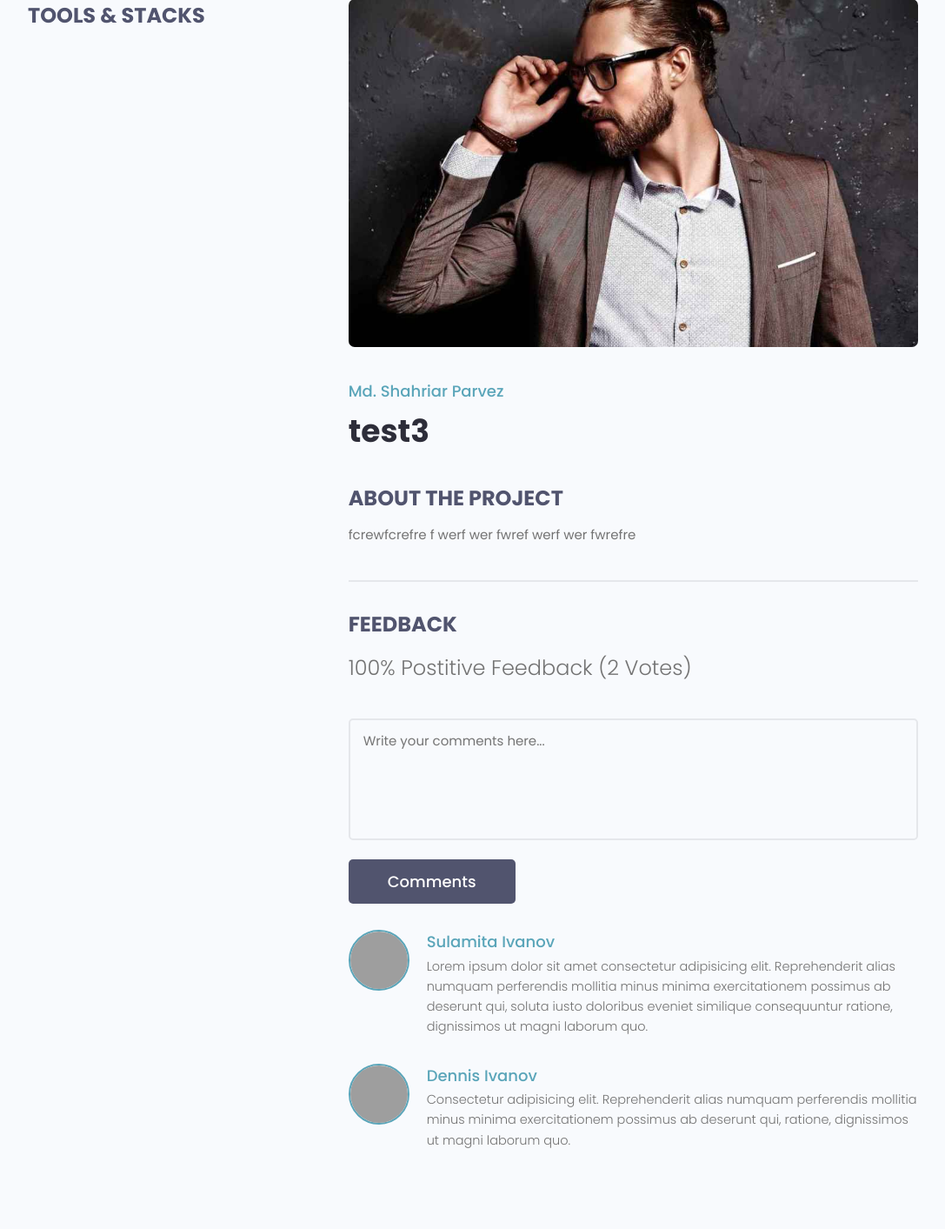
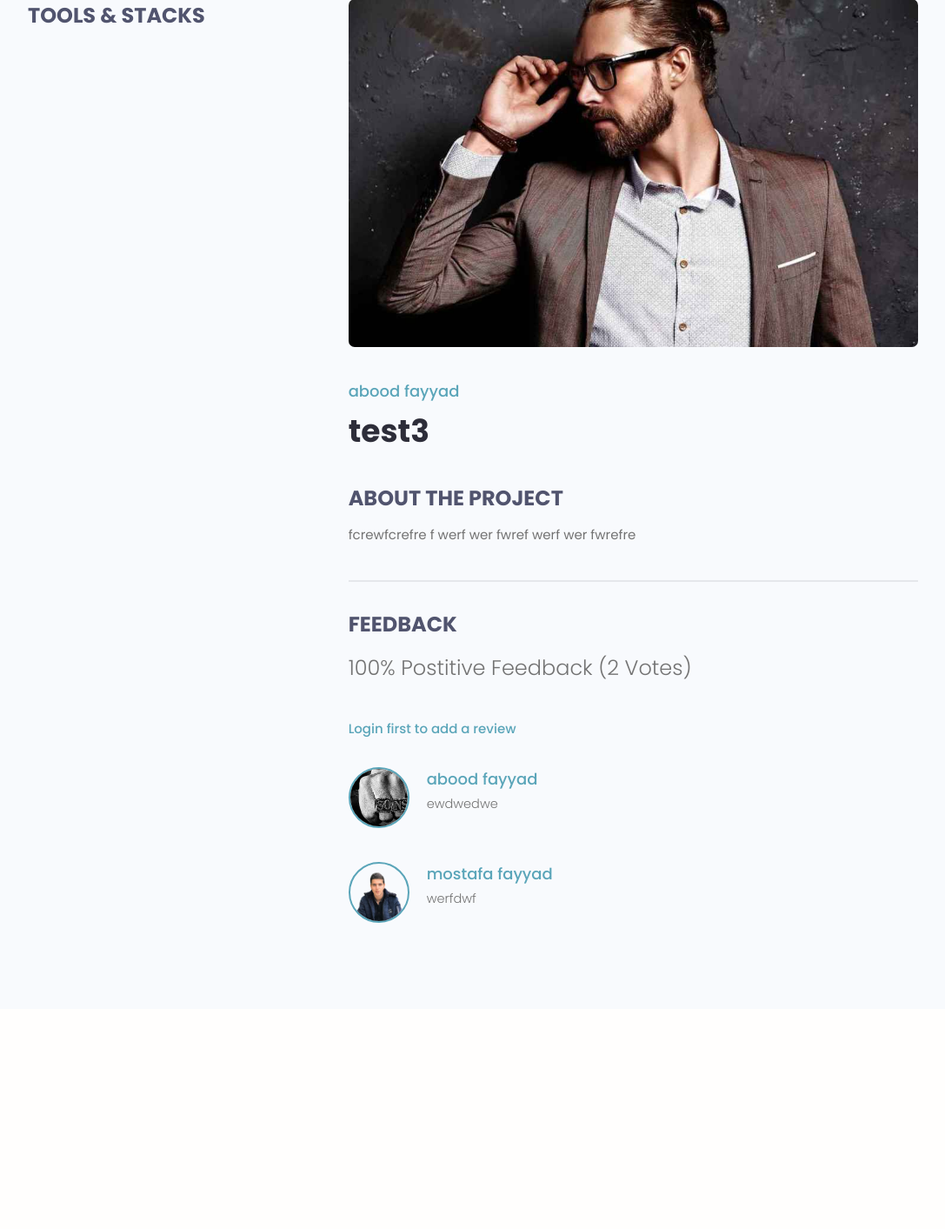
Before and after one commit to Mostafa-DE/Dev-Search-Django, a Django app: page /projects/project/7cdb5f82-708c-4ee3-8053-85738fce2173/ in a window 1280 px wide. Shown: the part 108-1521 px from the top of the page at 87% size, without its empty margins (96-1183 px from the left). After the commit the page ends 1169 px from the top, so only its background shows below. Run offline with Django 4.2, Linux system fonts and the light colour scheme; data comes from the database, SQL or seed files in the repository; both versions use the stored data as it was after the commit; some libraries are stand-ins or nearby versions; grey boxes are pictures that could not be loaded.

Commit message:
add review form, add logic for count the vote, fix som problem with template :)

```diff
--- a/projects/forms.py
+++ b/projects/forms.py
@@ -1,6 +1,6 @@
 from django.forms import ModelForm
 from django import forms
-from .models import Project
+from .models import Project, Review
 
 class ProjectForm(ModelForm):
     class Meta:
@@ -15,3 +15,20 @@ class ProjectForm(ModelForm):
         for name, field in self.fields.items():
             field.widget.attrs.update({"class": "input"})
         # self.fields["title"].widget.attrs.update({"class": "input", "placeholder": "Add Title"})
+
+
+
+class ReviewForm(ModelForm):
+    class Meta:
+        model = Review
+        fields = ['value', 'body']
+
+    labels = {
+        "value": "Place your vote",
+        "body": "Add a comment with your vote :)"
+    }
+
+    def __init__(self, *args, **kwargs):
+        super(ReviewForm, self).__init__(*args, **kwargs)
+        for name, field in self.fields.items():
+            field.widget.attrs.update({"class": "input"})
--- a/projects/models.py
+++ b/projects/models.py
@@ -20,7 +20,26 @@ class Project(models.Model):
         return self.title
 
     class Meta:
-        ordering = ['created']
+        ordering = ['-vote_ratio', "-vote_total", "title"] # order of projects depends on review
+
+
+    @property
+    def reviewers(self):
+        queryset = self.review_set.all().values_list('owner__id', flat=True)
+        return queryset
+
+
+    @property # write as a property becuase we want call without () just by name of function
+    def getVoteCount(self):
+        reviews = self.review_set.all()
+        upVotes = reviews.filter(value="up").count()
+        totalVotes = reviews.count()
+        ratio = (upVotes / totalVotes) * 100
+        self.vote_total = totalVotes
+        self.vote_ratio = ratio
+        self.save()
+
+
 
 
 class Review(models.Model):
@@ -28,15 +47,18 @@ class Review(models.Model):
         ('up', 'Up vote'),
         ('down', 'Down vote'),
     )
-    # owner
+    owner = models.ForeignKey(Profile, on_delete=models.CASCADE, null=True, blank=True)
     project = models.ForeignKey(Project, on_delete=models.CASCADE)
     body = models.TextField(null=True, blank=True, max_length=255)
     value = models.CharField(max_length=255, choices = VOTE_TYPE)
     created = models.DateTimeField(auto_now_add=True)
     id = models.UUIDField(default=uuid.uuid4, unique=True, primary_key=True, editable=False)
 
+    class Meta:
+        unique_together = [['owner', 'project']] # make sure every profile can leave one comment on th same project
+
     def __str__(self):
-        return self.value
+        return (self.value)
 
 
 class Tag(models.Model):
--- a/projects/templates/projects/project_form.html
+++ b/projects/templates/projects/project_form.html
@@ -4,7 +4,7 @@
 <main class="formPage my-xl">
   <div class="content-box">
     <div class="formWrapper">
-      <a class="backButton" href="{% url 'home' %}"><i class="im im-angle-left"></i></a>
+      <a class="backButton" href="{% url 'account' %}"><i class="im im-angle-left"></i></a>
       <br />
 
       <form class="form" method="POST" enctype="multipart/form-data">
--- a/projects/templates/projects/single-project.html
+++ b/projects/templates/projects/single-project.html
@@ -27,7 +27,7 @@
         </div>
         <div class="column column--2of3">
           <img class="singleProject__preview" src="{{ projects.featured_image.url }}" alt="portfolio thumbnail" />
-          <a href="profile.html" class="singleProject__developer">Md. Shahriar Parvez</a>
+          <a href="profile.html" class="singleProject__developer">{{projects.owner.name}}</a>
           <h2 class="singleProject__title">{{projects.title}}</h2>
           <h3 class="singleProject__subtitle">About the Project</h3>
           <div class="singleProject__info">
@@ -40,42 +40,47 @@
               {{projects.vote_ratio}}% Postitive Feedback ({{projects.vote_total}} Vote{{projects.vote_total|pluralize:"s" }})
             </h5>
 
-            <form class="form" action="#" method="POST">
-              <!-- Textarea -->
+            <!-- check if user already add the review on project -->
+            {% if request.user.profile.id in projects.reviewers %}
+            <p>You have already submit your review for this project</p>
+
+            <!-- make sure that you can't review on your works -->
+            {% elif request.user.profile == projects.owner %}
+            <p>You can't review on your own work</p>
+
+            <!-- check if user login to show form review -->
+            {% elif request.user.is_authenticated %}
+            <form class="form" action="{% url 'project' projects.id %}" method="POST">
+              {% csrf_token %}
+              {% for field in form %}
               <div class="form__field">
-                <label for="formInput#textarea">Comments: </label>
-                <textarea class="input input--textarea" name="message" id="formInput#textarea"
-                  placeholder="Write your comments here..."></textarea>
-              </div>
-              <input class="btn btn--sub btn--lg" type="submit" value="Comments" />
+                <label for="formInput#textarea">{{field.label}}</label>
+                  {{field}}
+                </div>
+              {% endfor %}
+              <input class="btn btn--sub btn--lg" type="submit" value="Add Review" />
             </form>
+
+            <!-- if user not login he can't see review form -->
+            {% else %}
+            <a href="{% url 'login' %}?next={{request.path}}"> Login first to add a review </a>
+
+            {% endif %}
             <div class="commentList">
+              {% for review in projects.review_set.all %}
+              {% if review.body %}
               <div class="comment">
-                <a href="profile.html">
+                <a href="{% url 'user-profile' review.owner.id %}">
                   <img class="avatar avatar--md"
-                    src="https://pbs.twimg.com/profile_images/1335382240931368961/b3wSZKj4_400x400.jpg" alt="user" />
+                    src="{{review.owner.profile_image.url}}" alt="user" />
                 </a>
                 <div class="comment__details">
-                  <a href="profile.html" class="comment__author">Sulamita Ivanov</a>
-                  <p class="comment__info">
-                    Lorem ipsum dolor sit amet consectetur adipisicing elit. Reprehenderit alias numquam perferendis
-                    mollitia minus minima exercitationem possimus ab deserunt qui, soluta iusto doloribus eveniet
-                    similique consequuntur ratione, dignissimos ut magni laborum quo.
-                  </p>
+                  <a href="{% url 'user-profile' review.owner.id %}" class="comment__author">{{review.owner.name}}</a>
+                  <p class="comment__info">{{review.body|linebreaksbr}}</p>
                 </div>
               </div>
-              <div class="comment">
-                <a href="profile.html">
-                  <img class="avatar avatar--md" src="https://avatars.githubusercontent.com/u/33843378" alt="user" />
-                </a>
-                <div class="comment__details">
-                  <a href="profile.html" class="comment__author">Dennis Ivanov</a>
-                  <p class="comment__info">
-                    Consectetur adipisicing elit. Reprehenderit alias numquam perferendis mollitia minus minima
-                    exercitationem possimus ab deserunt qui, ratione, dignissimos ut magni laborum quo.
-                  </p>
-                </div>
-              </div>
+              {% endif %}
+              {% endfor %}
             </div>
           </div>
         </div>
--- a/projects/views.py
+++ b/projects/views.py
@@ -1,8 +1,9 @@
 from django.shortcuts import render, redirect
 from .models import Project
-from .forms import ProjectForm
+from .forms import ProjectForm, ReviewForm
 from django.contrib.auth.decorators import login_required
 from .utils import searchProjects, paginationProjects
+from django.contrib import messages
 
 def homePage(request):
     projects , search_query = searchProjects(request)
@@ -20,8 +21,21 @@ def homePage(request):
 
 def projects(request, pk):
     projectObj = Project.objects.get(id=pk)
+    form = ReviewForm()
 
-    return render(request, 'projects/single-project.html', { "projects": projectObj})
+    if(request.method == 'POST'):
+        form = ReviewForm(request.POST)
+        review = form.save(commit=False)
+        review.project = projectObj
+        review.owner = request.user.profile
+        review.save()
+
+        projectObj.getVoteCount
+
+        messages.success(request, 'Your review was successfully added')
+        return redirect('project', pk=projectObj.id)
+
+    return render(request, 'projects/single-project.html', { "projects": projectObj, "form": form})
 
 
 
--- a/users/templates/users/account.html
+++ b/users/templates/users/account.html
@@ -56,7 +56,6 @@
               </li>
               {% endif %}
             </ul>
-            <a href="#" class="btn btn--sub btn--lg">Send Message </a>
           </div>
         </div>
       </div>
--- a/users/views.py
+++ b/users/views.py
@@ -45,7 +45,7 @@ def loginUser(request):
         return redirect("profiles")
 
     if request.method == 'POST':
-        username= request.POST['username']
+        username= request.POST['username'].lower()
         password= request.POST['password']
 
         try:
@@ -57,7 +57,7 @@ def loginUser(request):
 
         if user is not None:
             login(request, user)
-            return redirect('profiles')
+            return redirect(request.GET['next'] if 'next' in request.GET else 'account')
         else:
             messages.error(request,"Username or password does not exist")
 
```
Also changed, not shown: users/templates/users/login_register.html (+1 -6 lines), db.sqlite3, projects/migrations/0006_alter_project_options_review_owner_and_more.py (added), static/images/N12121363V_1.jpg (added).
